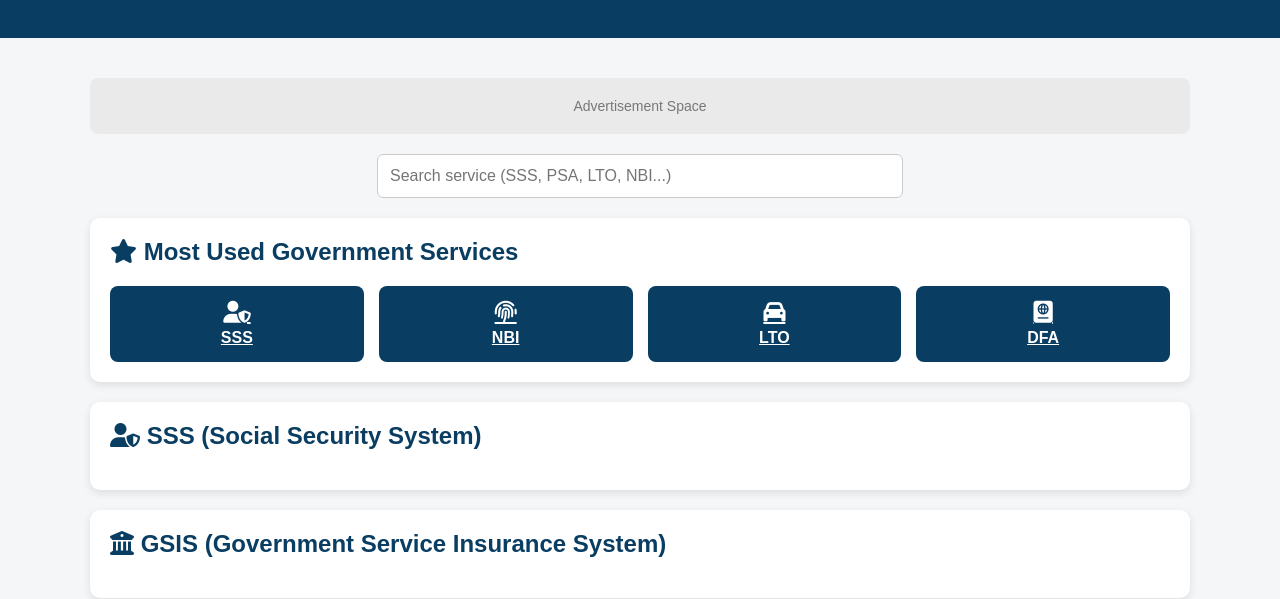
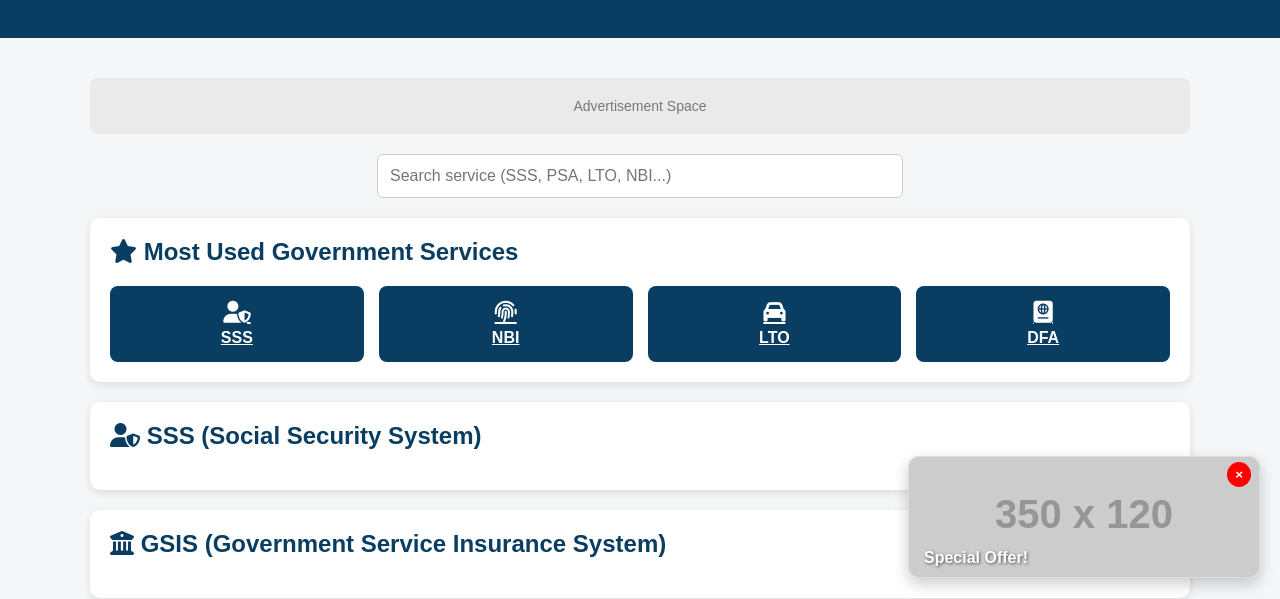
Before and after one commit to govt-ops/allinone, a plain HTML site: page index.html in a window 1280 px wide. Shown: the part 202-801 px from the top of the page. Drawn offline with Linux system fonts and the light colour scheme; placeholder pictures from the web are drawn by us.

Commit message:
Update index.html

```diff
--- a/index.html
+++ b/index.html
@@ -279,6 +279,115 @@ function toggleGuide(btn) {
     guide.style.display === "block" ? "none" : "block";
 }
   </script>
+  <!DOCTYPE html>
+<html lang="en">
+<head>
+<meta charset="UTF-8">
+<meta name="viewport" content="width=device-width, initial-scale=1.0">
+<title>Mobile-Friendly Floating Banner Ad</title>
+<style>
+  /* Floating ad container (offscreen initially) */
+  #floatingAd {
+    position: fixed;
+    bottom: 20px;
+    right: -400px; /* Start offscreen */
+    width: 350px;
+    max-width: 90%; /* Responsive for small screens */
+    background-color: #fff;
+    border: 1px solid #ddd;
+    border-radius: 10px;
+    box-shadow: 0 6px 15px rgba(0,0,0,0.2);
+    overflow: hidden;
+    z-index: 1000;
+    font-family: Arial, sans-serif;
+    cursor: pointer;
+    transition: right 0.5s ease, opacity 0.5s ease;
+  }
+
+  /* Banner image */
+  #floatingAd img {
+    width: 100%;
+    height: auto;
+    display: block;
+  }
+
+  /* Close button */
+  #closeBtn {
+    position: absolute;
+    top: 5px;
+    right: 8px;
+    background-color: red;
+    color: #fff;
+    border: none;
+    padding: 5px 8px;
+    font-weight: bold;
+    border-radius: 50%;
+    cursor: pointer;
+    z-index: 1001;
+  }
+
+  /* Text overlay */
+  #floatingAd .ad-text {
+    position: absolute;
+    bottom: 10px;
+    left: 15px;
+    color: #fff;
+    font-weight: bold;
+    text-shadow: 1px 1px 3px rgba(0,0,0,0.6);
+  }
+
+  /* Adjust for mobile smaller screens */
+  @media (max-width: 480px) {
+    #floatingAd {
+      width: 90%;
+      right: -100%; /* Start fully offscreen */
+      bottom: 15px;
+    }
+    #floatingAd .ad-text {
+      font-size: 14px;
+      bottom: 8px;
+      left: 10px;
+    }
+  }
+</style>
+</head>
+<body>
+
+<!-- Floating Banner Ad -->
+<div id="floatingAd">
+  <button id="closeBtn">&times;</button>
+  <img src="https://via.placeholder.com/350x120.png?text=Your+Banner+Ad" alt="Banner Ad">
+  <div class="ad-text">Special Offer!</div>
+</div>
+
+<script>
+  const floatingAd = document.getElementById('floatingAd');
+  const closeBtn = document.getElementById('closeBtn');
+
+  // Slide in after 2 seconds
+  setTimeout(() => {
+    floatingAd.style.right = '20px';
+  }, 2000);
+
+  // Close button click
+  closeBtn.addEventListener('click', () => {
+    floatingAd.style.opacity = '0';
+    floatingAd.style.right = '-400px'; // Slide out
+    setTimeout(() => {
+      window.location.href = 'https://www.example.com';
+    }, 500);
+  });
+
+  // Click anywhere on the banner (except close) redirects
+  floatingAd.addEventListener('click', (e) => {
+    if (e.target !== closeBtn) {
+      window.location.href = 'https://www.example.com';
+    }
+  });
+</script>
 
 </body>
 </html>
+
+</body>
+</html>
```
